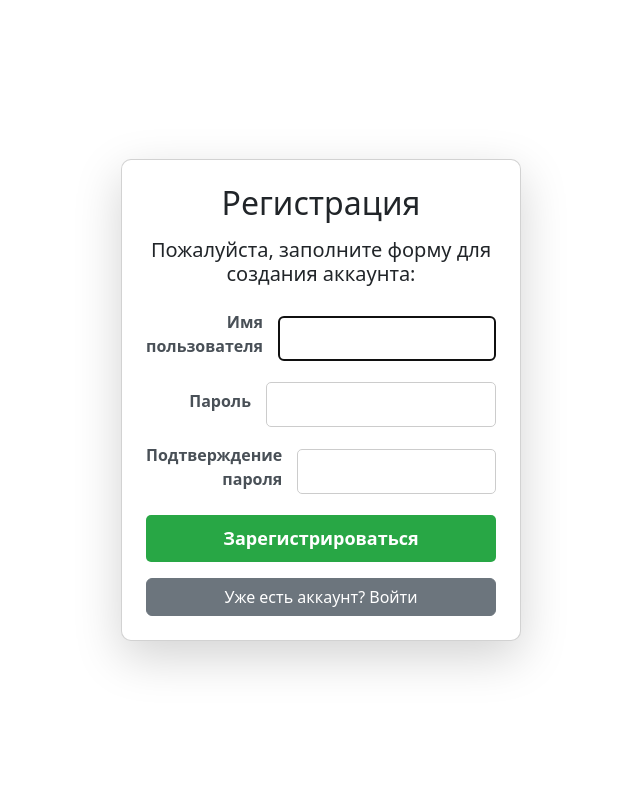
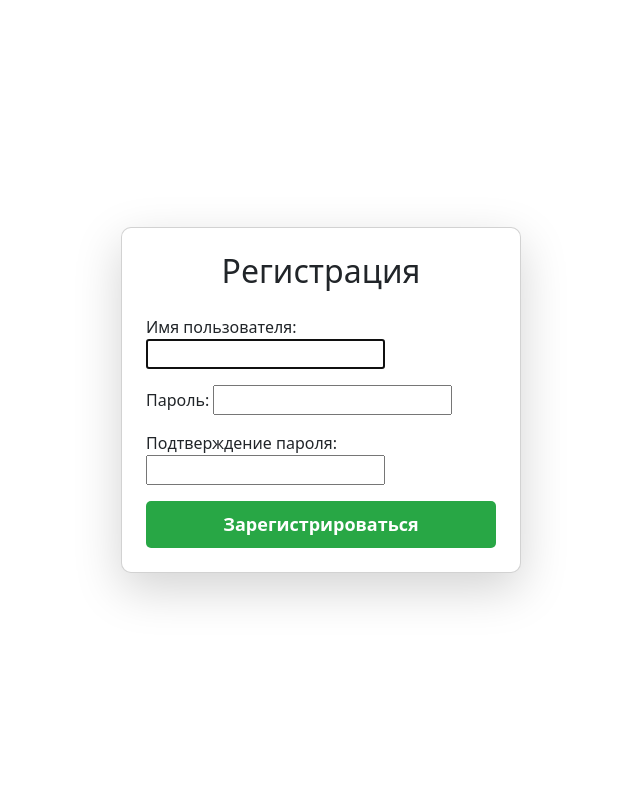
Before and after one commit to Stalkmind1256/VKR_Django, a Django app: page /register/ in a window 1280 px wide. Shown: the part 68-868 px from the top of the page, without its empty margins (319-959 px from the left). Run offline with Django 4.2, Linux system fonts and the light colour scheme; parts of the project's set-up code (start-up, migrations or seed data) failed here and were passed over; some libraries are stand-ins or nearby versions.

Commit message:
add division
# Conflicts:
#	fss/templates/registration/register.html

```diff
--- a/fss/templates/registration/register.html
+++ b/fss/templates/registration/register.html
@@ -3,35 +3,19 @@
 {% block content %}
 <div class="container d-flex justify-content-center align-items-center" style="min-height: 100vh;">
     <div class="card p-4 shadow-lg" style="max-width: 400px; width: 100%;">
-        <h2 class="text-center mb-3">Регистрация</h2>
-        <h5 class="text-center mb-4">Пожалуйста, заполните форму для создания аккаунта:</h5>
+        <h2 class="text-center mb-4">Регистрация</h2>
         <form method="POST">
             {% csrf_token %}
-            {{ form.non_field_errors }}
-
+            <!-- Перебор полей формы -->
             {% for field in form %}
-                <div class="form-group mb-3">
-                    <label class="form-label fw-bold">{{ field.label }}</label>
+                <div class="mb-3">
+                    {{ field.label_tag }}
                     {{ field }}
-                    <div class="text-danger">{{ field.errors }}</div>
+                    {{ field.errors }}
                 </div>
             {% endfor %}
-
-            <button type="submit" class="btn btn-success w-100 mb-3">Зарегистрироваться</button>
-            <button type="button" onclick="window.location.href='{% url 'login' %}'" class="btn btn-secondary w-100">Уже есть аккаунт? Войти</button>
+            <button type="submit" class="btn btn-primary w-100">Зарегистрироваться</button>
         </form>
     </div>
 </div>
-
-<style>
-    /* Делаем все поля формы одинаковой ширины */
-    .form-group input, .form-group select, .form-group textarea {
-        width: 100%;
-        height: 45px;
-        padding: 10px;
-        font-size: 16px;
-        border-radius: 5px;
-        border: 1px solid #ccc;
-    }
-</style>
 {% endblock %}
--- a/fss/views.py
+++ b/fss/views.py
@@ -1,11 +1,13 @@
 from django.shortcuts import render, get_object_or_404,redirect
 from django.utils.dateparse import parse_date
-from .models import Category
+from .models import Category, Divisions
 from .models import Suggestion
 from django.contrib.auth.forms import UserCreationForm
 from django.contrib import messages
 
 from django.core.paginator import Paginator, EmptyPage, PageNotAnInteger
+
+
 
 
 def suggestion_list(request):
@@ -42,7 +44,8 @@ def suggestion_list(request):
 
 def suggestion_form(request):
     categories = Category.objects.all()
-    return render(request,'fss/suggestion_form.html',{'categories': categories})
+    divisions = Divisions.objects.all()
+    return render(request,'fss/suggestion_form.html',{'categories': categories, 'divisions':divisions})
 
 def suggestion_detail(request, pk):
     suggestion = get_object_or_404(Suggestion, pk=pk)
```
Also changed, not shown: fss/admin.py (+13 -1 lines), fss/models.py (+33 -0 lines), fss/templates/fss/suggestion_form.html (+15 -0 lines), fss/migrations/0002_divisions.py (added), fss/migrations/0003_suggestion_division.py (added).
